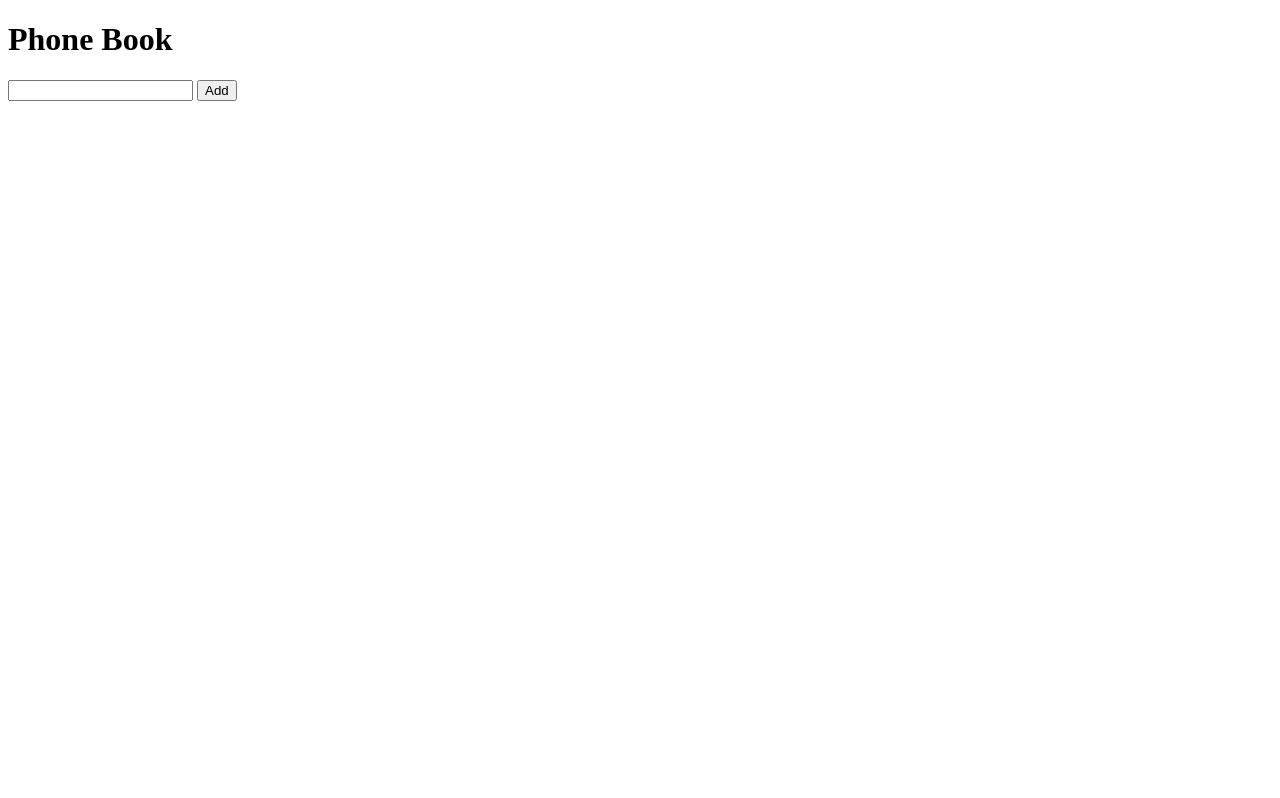
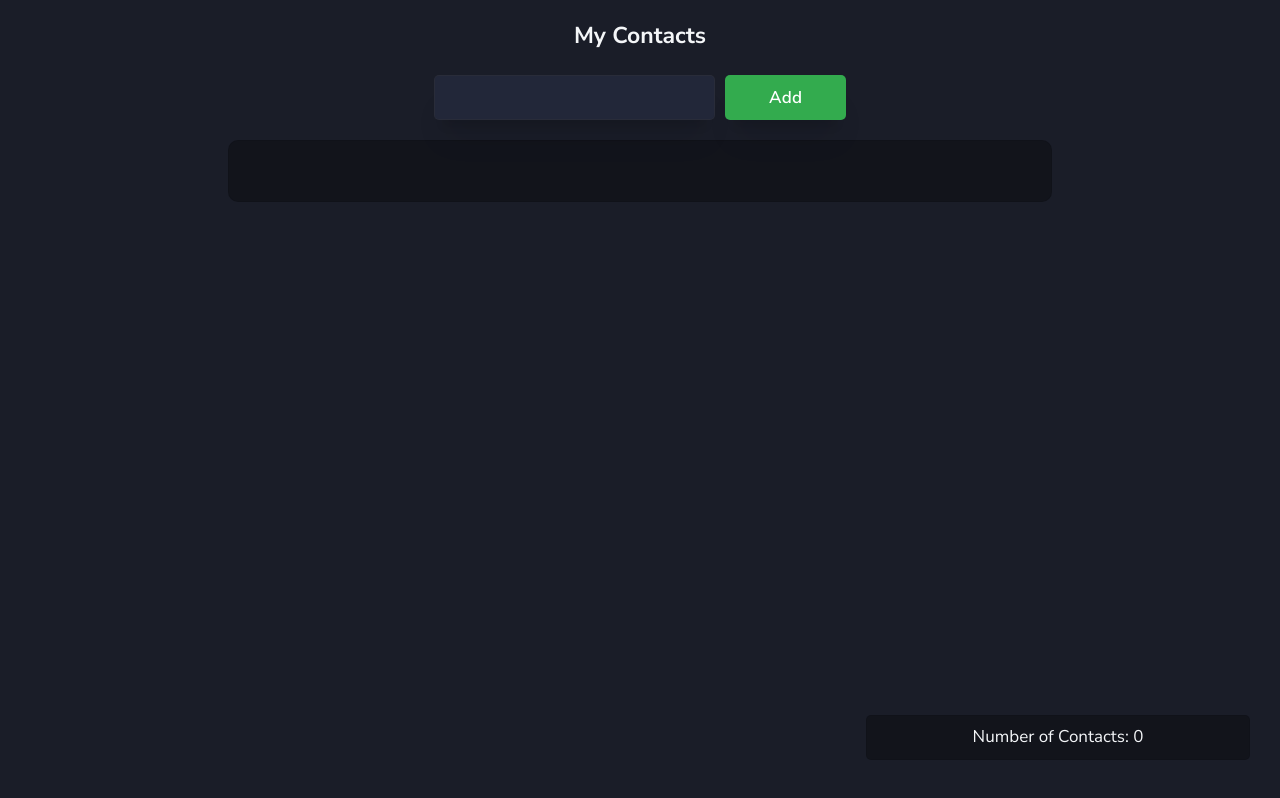
Before and after one commit to moorebarrett-jodiann/my-contacts, a website: page index.html in a window 1280 px wide. Drawn offline with Linux system fonts and the light colour scheme.

Commit message:
Setup Application UI

```diff
--- a/index.html
+++ b/index.html
@@ -18,9 +18,9 @@
     <body>
         <main>
             <div class="container">
-                <div class="phone-book">
+                <div class="my-contacts">
                     <div class="main-container">
-                        <h1>Phone Book</h1>
+                        <h1>My Contacts</h1>
                         <div class="form">
                             <form novalidate class="flexbox">
                                 <input type="text" class="contact-input">
@@ -35,7 +35,9 @@
                         </div>
                     </div>
                 </div>
-                <div class="saved-contacts"></div>
+                <div class="saved-contacts">
+                    <p>Number of Contacts: <span>0</span></p>
+                </div>
             </div>
         </main>
     </body>
--- a/src/stylesheet/index.css
+++ b/src/stylesheet/index.css
@@ -0,0 +1,167 @@
+@import "./reset.css";
+
+:root {
+    --app-dark-bg:#1a1d28;
+    --app-red:#ff3c57;
+    --app-yellow:#ffd13c;
+    --app-green:#33ab4e;
+    --app-green-hover:#158f32;
+    --app-purple:#833cff;
+    --app-orange:#ff833c;
+    --app-pink:#f85fdc;
+    --app-orange-hover:#fe7a2d;
+    --app-blue:#3c57ff;
+    --app-blue-hover:#364ee6;
+    --app-white:rgb(244, 246, 248);
+
+    --app-btn-height: 46px;
+    --app-btn-width: 100%;
+}
+
+body {
+    background-color: var(--app-dark-bg);
+}
+
+.container {
+    width: min(100% - 30px, 1080px);
+    margin-inline: auto;
+    display: grid;
+    place-items: center;
+}
+
+/**************************************************/
+/*****       Main                            ******/
+/**************************************************/
+h1, h2, h3, a, p {
+    color: rgb(244, 246, 248);
+}
+
+h2 {
+    margin-bottom: 20px;
+    font-weight: 500;
+    font-size: 25px;
+}
+
+p {
+    font-size: 17px;
+}
+
+.flexbox {
+    display: flex;
+}
+
+.my-contacts {
+    height: 100vh;
+    width: 80%;
+}
+
+.main-container {
+    padding: 20px;
+    text-align: center;
+    display: grid;
+    justify-items: center;
+    /* position: relative;
+    top: 50%;
+    transform: translateY(-50%); */
+}
+
+.grid {
+    display: grid;
+    border: 1px solid rgba(0, 0, 0, 0.1);
+    background-color: rgba(0, 0, 0, 0.3);
+    border-radius: 10px;
+    height: 100%;
+    width: 100%;
+    margin-bottom: 20px;
+    grid-template-columns: repeat(auto-fill, minmax(300px, 1fr));
+    /* grid-template-rows: repeat(4, minmax(100px, 100px));  */
+    gap: 1rem;
+    padding: 20px;
+    /* transform: rotateX(180deg); */
+}
+
+.my-contacts h1 {
+    font-size: 23px;
+    font-weight: 700;
+    margin-bottom: 20px;
+}
+
+.form {
+    margin-bottom: 20px;
+    width: 50%;
+}
+
+.form input {
+    width: 70%;
+    height: 45px;
+    padding: 0 15px;
+    border: var(--app-dark-bg);
+    background-color: #222739;
+    border-radius: 5px;
+    border: 1px solid rgba(58, 58, 58, 0.3);
+    box-shadow: rgba(0, 0, 0, 0.1) 0px 26px 30px -10px, rgba(0, 0, 0, 0.1) 0px 16px 10px -10px;
+    font-size: 17px;
+    font-weight: 400;
+    text-align: left;
+    color: var(--app-white);
+    margin-right: 10px;
+}
+
+.form input:focus {
+    border: 1px solid rgba(255, 255, 255, .25);
+}
+
+.form button {
+    width: 30%;
+    height: 45px;
+    text-align: center;
+    border-radius: 5px;
+    box-shadow: rgba(0, 0, 0, 0.1) 0px 26px 30px -10px, rgba(0, 0, 0, 0.1) 0px 16px 10px -10px;
+    font-size: 17px;
+    font-weight: 600;
+    letter-spacing: 0.2px;
+    transition: all 0.25s ease-in-out;
+    background-color: var(--app-green);
+    color: #fff;
+    padding: 0 10px;
+}
+
+.form button:hover {
+    background-color: var(--app-orange-hover);
+}
+
+.grid > div.card {
+    text-align: left;
+    animation: appear 0.3s ease-in;
+}
+
+@keyframes appear {
+    from {
+        opacity: 0;
+        transform: translate(0px, 10px);
+    }
+    to {
+        opacity: 1;
+        transform: translate(0);
+    }
+}
+
+.saved-contacts {
+    position: fixed;
+    right: 20px;
+    bottom: 40px;
+    width: 30%;
+    height: 45px;
+    padding: 0 15px;
+    border: var(--app-dark-bg);
+    border-radius: 5px;
+    border: 1px solid rgba(0, 0, 0, 0.1);
+    background-color: rgba(0, 0, 0, 0.3);
+    font-size: 17px;
+    font-weight: 400;
+    color: var(--app-white);
+    margin-right: 10px;
+    display: grid;
+    align-items: center;
+    justify-content: center;
+}
```
